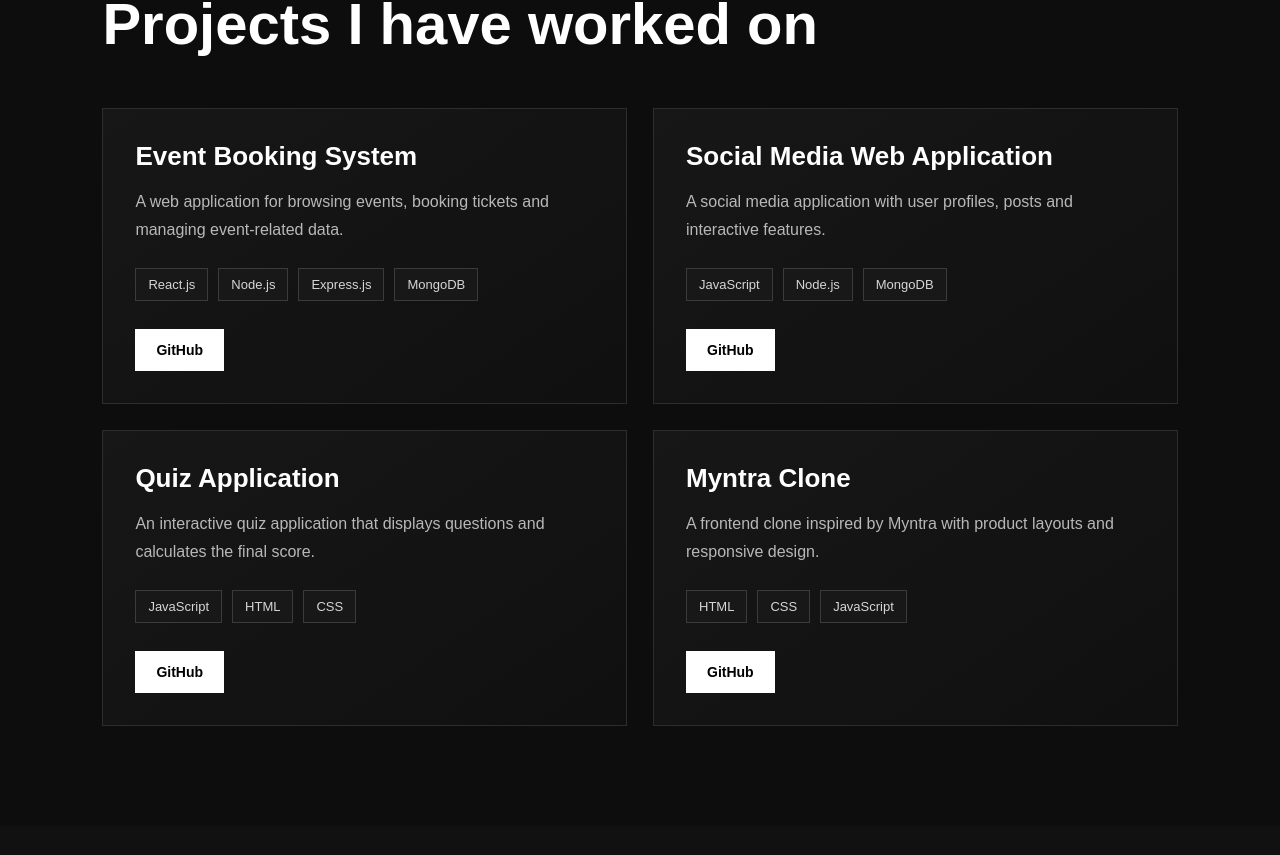
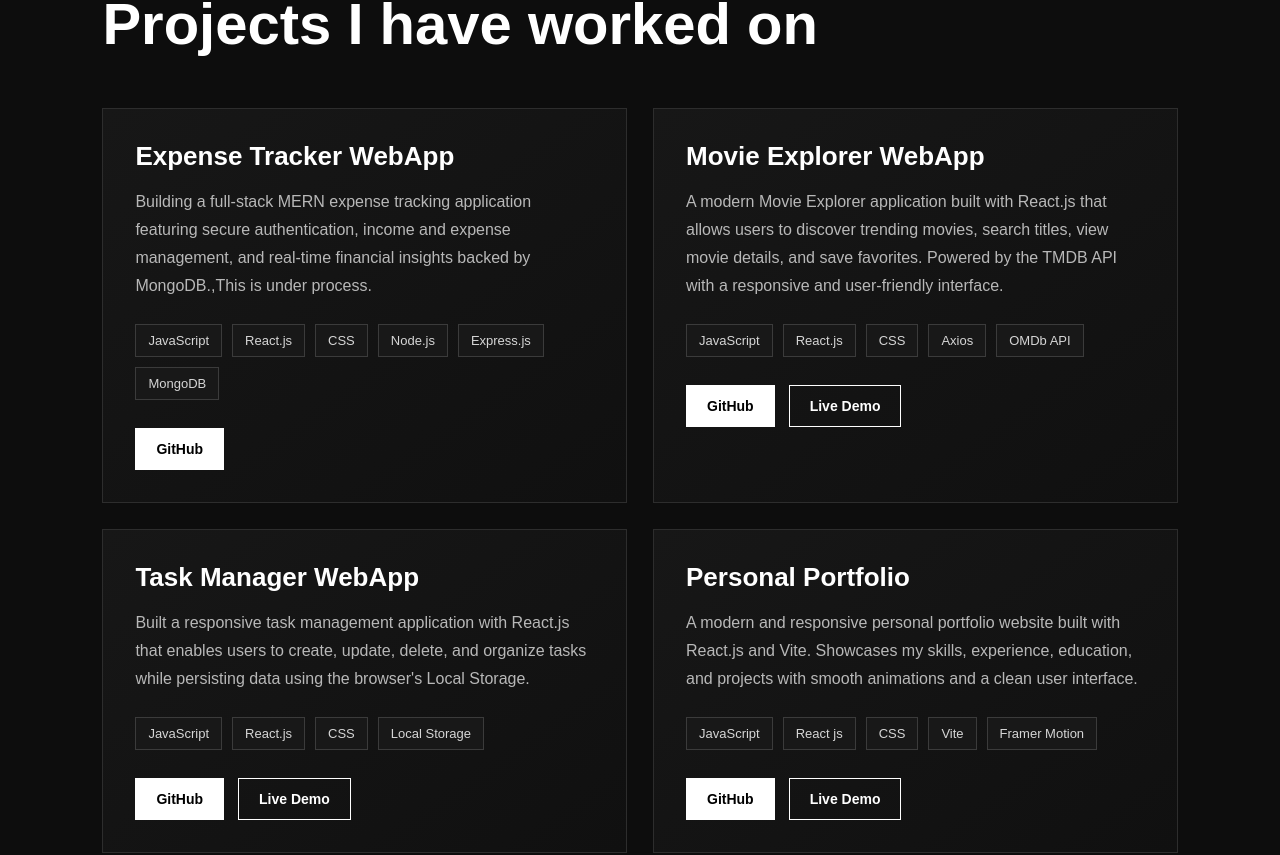
Before and after one commit to rajukr07/Raju-portfolio, a React (Vite) app: page / in a window 1280 px wide. Shown: the part 4326-5181 px from the top of the page. Built offline with nearby package versions, Linux system fonts and the light colour scheme.

Commit message:
Updating Project Section.

```diff
--- a/src/data/projects.js
+++ b/src/data/projects.js
@@ -1,34 +1,35 @@
 export const projects = [
   {
-    title: "Event Booking System",
+    title: "Expense Tracker WebApp",
     description:
-      "A web application for browsing events, booking tickets and managing event-related data.",
-    technologies: ["React.js", "Node.js", "Express.js", "MongoDB"],
-    github: "https://github.com/rajukr07/Event-Booking-System-",
+      "Building a full-stack MERN expense tracking application featuring secure authentication, income and expense management, and real-time financial insights backed by MongoDB.,This is under process.",
+    technologies: ["JavaScript","React.js", "CSS","Node.js", "Express.js", "MongoDB",],
+
+    github: "https://github.com/rajukr07/Expense-Tracker-MERN-.git",
     live: "",
   },
   {
-    title: "Social Media Web Application",
+    title: "Movie Explorer WebApp",
     description:
-      "A social media application with user profiles, posts and interactive features.",
-    technologies: ["JavaScript", "Node.js", "MongoDB"],
-    github: "https://github.com/rajukr07/Social-Media-Web-Application",
-    live: "",
+      "A modern Movie Explorer application built with React.js that allows users to discover trending movies, search titles, view movie details, and save favorites. Powered by the TMDB API with a responsive and user-friendly interface.",
+    technologies: ["JavaScript", "React.js", "CSS","Axios","OMDb API",],
+    github: "https://github.com/rajukr07/Movie_Explorer",
+    live: "https://moviexplorer03-cr1cpb7as-team-raaj.vercel.app/",
   },
   {
-    title: "Quiz Application",
+    title: "Task Manager WebApp",
     description:
-      "An interactive quiz application that displays questions and calculates the final score.",
-    technologies: ["JavaScript", "HTML", "CSS"],
-    github: "https://github.com/rajukr07/Quiz-Application",
-    live: "",
+      "Built a responsive task management application with React.js that enables users to create, update, delete, and organize tasks while persisting data using the browser's Local Storage.",
+    technologies: ["JavaScript", "React.js","CSS","Local Storage",],
+    github: "https://github.com/rajukr07/Task-manager",
+    live: "https://taskmanager-navy-psi.vercel.app/",
   },
   {
-    title: "Myntra Clone",
+    title: "Personal Portfolio",
     description:
-      "A frontend clone inspired by Myntra with product layouts and responsive design.",
-    technologies: ["HTML", "CSS", "JavaScript"],
+      "A modern and responsive personal portfolio website built with React.js and Vite. Showcases my skills, experience, education, and projects with smooth animations and a clean user interface.",
+    technologies: ["JavaScript","React js","CSS","Vite","Framer Motion"],
     github: "https://github.com/rajukr07/Myntra-clone",
-    live: "",
+    live: "https://raajukr07.vercel.app/",
   },
 ];
```
